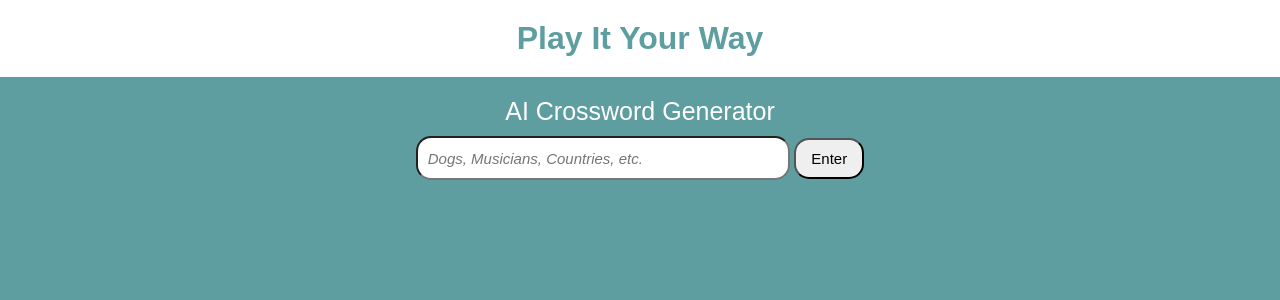
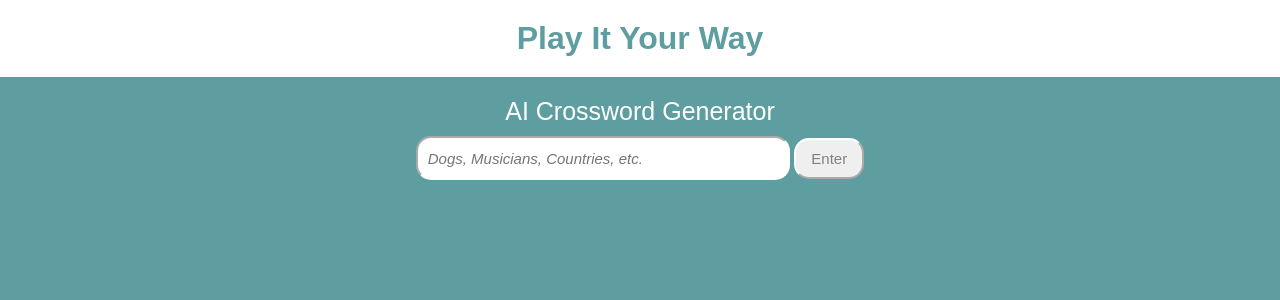
Before and after one commit to juliagrove/ai-crossword-generator, a Django app: page /crossword/ in a window 1280 px wide. Shown: the top 300 px of the page. Run offline with Django 5.2, Linux system fonts and the light colour scheme.

Commit message:
Spelling correction

```diff
--- a/crossword/static/css/base.css
+++ b/crossword/static/css/base.css
@@ -25,6 +25,7 @@ h1 {
     height: 20px;
     font-size: 15px;
     margin-top: 10px;
+    border-color: white;
 }
 
 .enterCategory input::placeholder {
@@ -36,6 +37,8 @@ h1 {
     padding: 10px;
     width: 70px;
     font-size: 15px;
+    border-color: white;
+    color: grey;
 }
 
 .enterCategory label {
--- a/crossword/utils.py
+++ b/crossword/utils.py
@@ -6,16 +6,16 @@ import random
 
 load_dotenv()
 
-genai.configure(api_key=os.getenv("GEMENI_API_KEY"))
+genai.configure(api_key=os.getenv("GEMINI_API_KEY"))
 geminiModel=genai.GenerativeModel("gemini-2.0-flash")
 
 
-# Prompt gemeni with users category and parse JSON output
+# Prompt gemini with users category and parse JSON output
 # TODO: implement better error checking
 def get_crossword_content(category, num_words):
     prompt = build_prompt(category, num_words)
     try:
-        print('Calling Gemeni API')
+        print('Calling Gemini API')
         response=geminiModel.generate_content(prompt)
         output = response.text
     except Exception as e:
```
Also changed, not shown: README.md, 1 other file.
